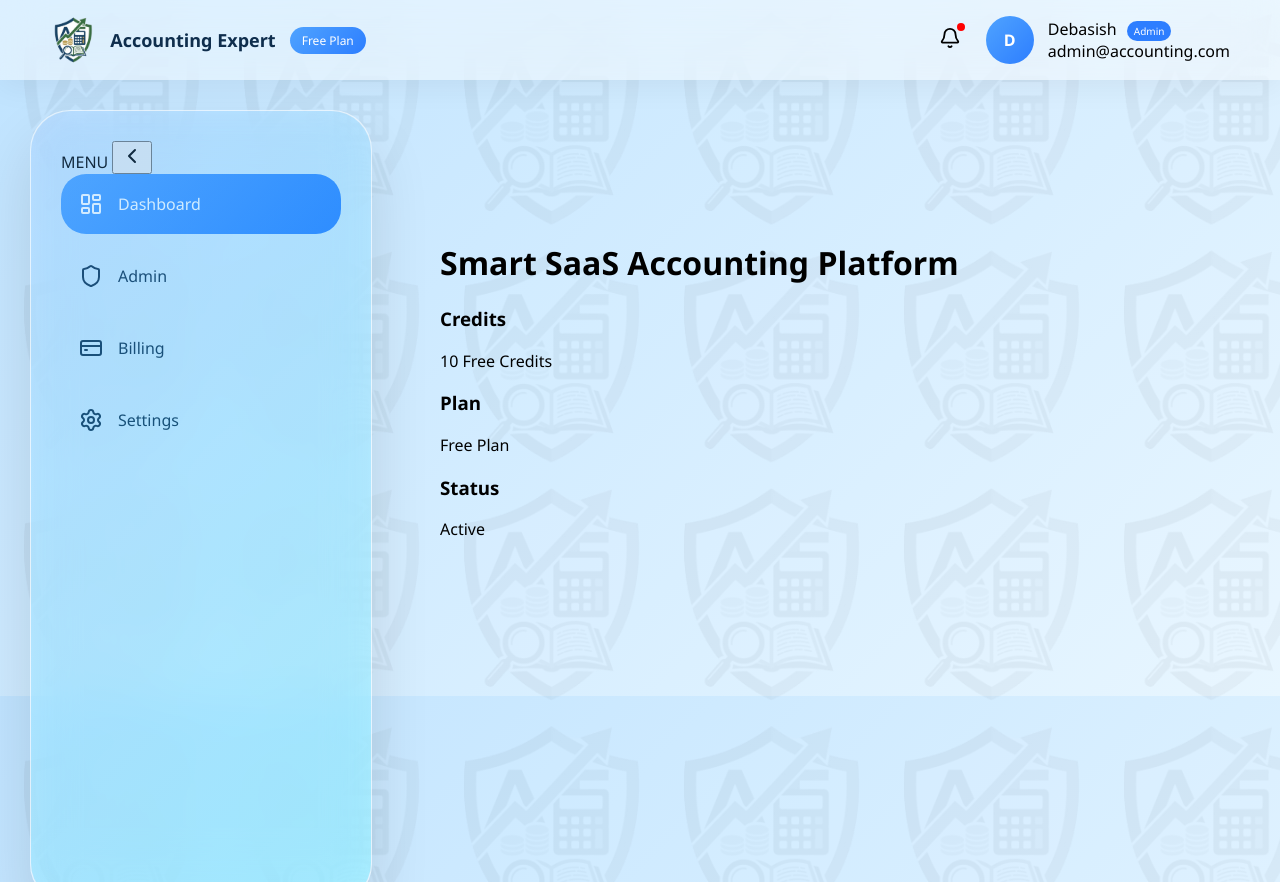
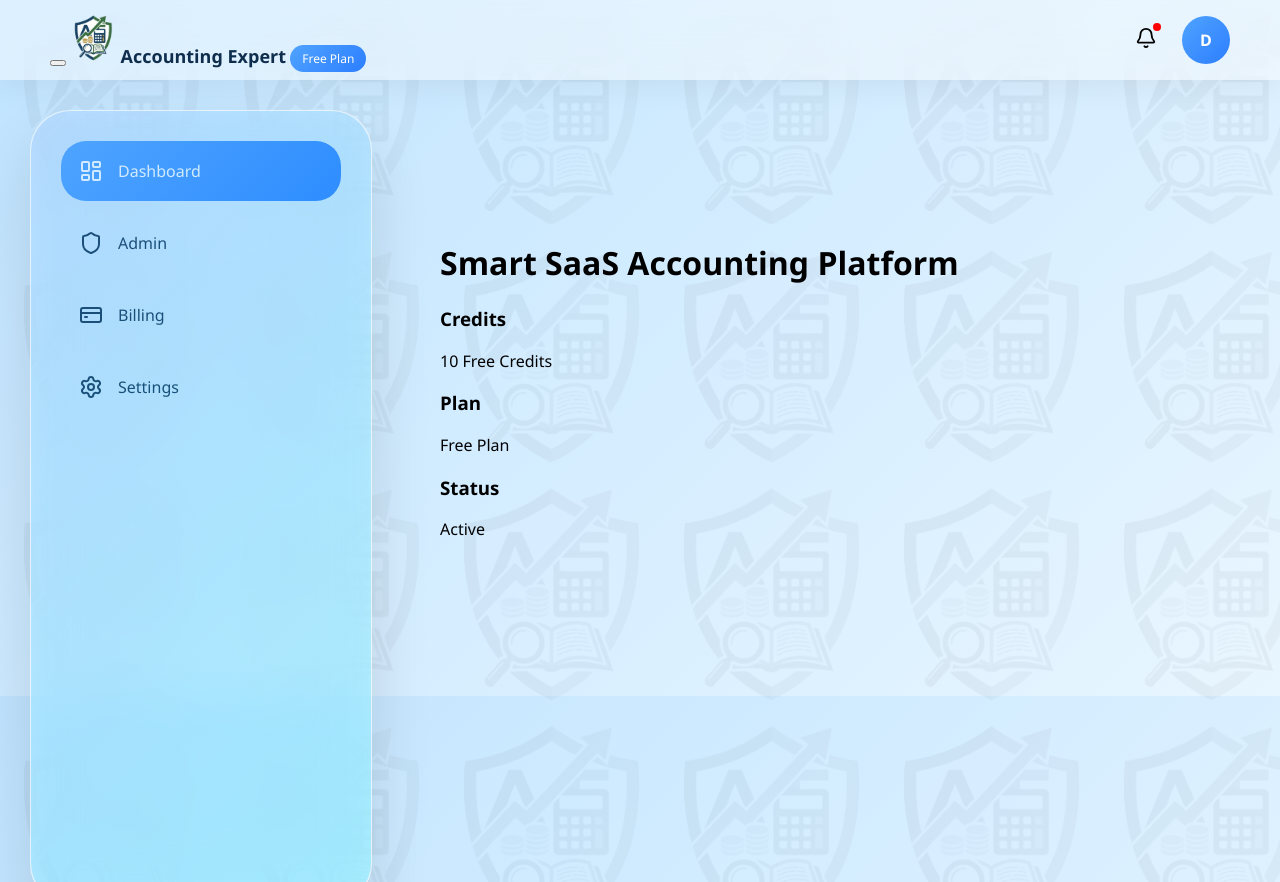
Before and after one commit to debasishbiswas375-bot/AccountingExpert, a FastAPI app: page / in a window 1280 px wide. Run offline with FastAPI, Linux system fonts and the light colour scheme; parts of the project's set-up code (start-up, migrations or seed data) failed here and were passed over.

Commit message:
Update base.html

```diff
--- a/app/templates/base.html
+++ b/app/templates/base.html
@@ -3,7 +3,6 @@
 <head>
     <title>Accounting Expert</title>
     <meta name="viewport" content="width=device-width, initial-scale=1.0">
-
     <link rel="stylesheet" href="/static/style.css">
     <script src="https://unpkg.com/lucide@latest"></script>
 </head>
@@ -15,18 +14,26 @@
     <div class="loader-circle"></div>
 </div>
 
-<!-- Topbar -->
+<!-- TOPBAR -->
 <div class="topbar">
 
-    <div class="logo-area">
+    <!-- Left -->
+    <div class="left-section">
+        <!-- Hamburger -->
+        <button class="hamburger" onclick="toggleSidebar()">
+            <span></span>
+            <span></span>
+            <span></span>
+        </button>
+
         <img src="/static/logo.png" class="logo-img">
         <span class="logo-text">Accounting Expert</span>
         <span class="plan-badge">Free Plan</span>
     </div>
 
+    <!-- Right -->
     <div class="top-right">
 
-        <!-- Notification -->
         <div class="notification" onclick="toggleNotifications()">
             <i data-lucide="bell"></i>
             <span class="notif-dot"></span>
@@ -38,17 +45,8 @@
             </div>
         </div>
 
-        <!-- User -->
         <div class="user-profile" onclick="toggleProfile()">
             <div class="avatar">D</div>
-
-            <div class="user-info">
-                <div class="name">
-                    Debasish
-                    <span class="admin-badge">Admin</span>
-                </div>
-                <div class="email">admin@accounting.com</div>
-            </div>
 
             <div class="profile-dropdown" id="profileDropdown">
                 <a href="#">Profile</a>
@@ -60,15 +58,11 @@
     </div>
 </div>
 
-<!-- Sidebar -->
+<!-- Overlay -->
+<div class="overlay" id="overlay" onclick="toggleSidebar()"></div>
+
+<!-- SIDEBAR -->
 <div class="sidebar" id="sidebar">
-
-    <div class="sidebar-header">
-        <span class="brand">MENU</span>
-        <button class="collapse-btn" onclick="toggleSidebar()">
-            <i data-lucide="chevron-left"></i>
-        </button>
-    </div>
 
     <a href="/" class="active">
         <i data-lucide="layout-dashboard"></i>
@@ -92,7 +86,7 @@
 
 </div>
 
-<!-- Main Content -->
+<!-- MAIN -->
 <div class="main">
     {% block content %}{% endblock %}
 </div>
@@ -100,7 +94,8 @@
 <script>
 
 function toggleSidebar() {
-    document.getElementById("sidebar").classList.toggle("collapsed");
+    document.getElementById("sidebar").classList.toggle("show");
+    document.getElementById("overlay").classList.toggle("show");
 }
 
 function toggleProfile() {
```
